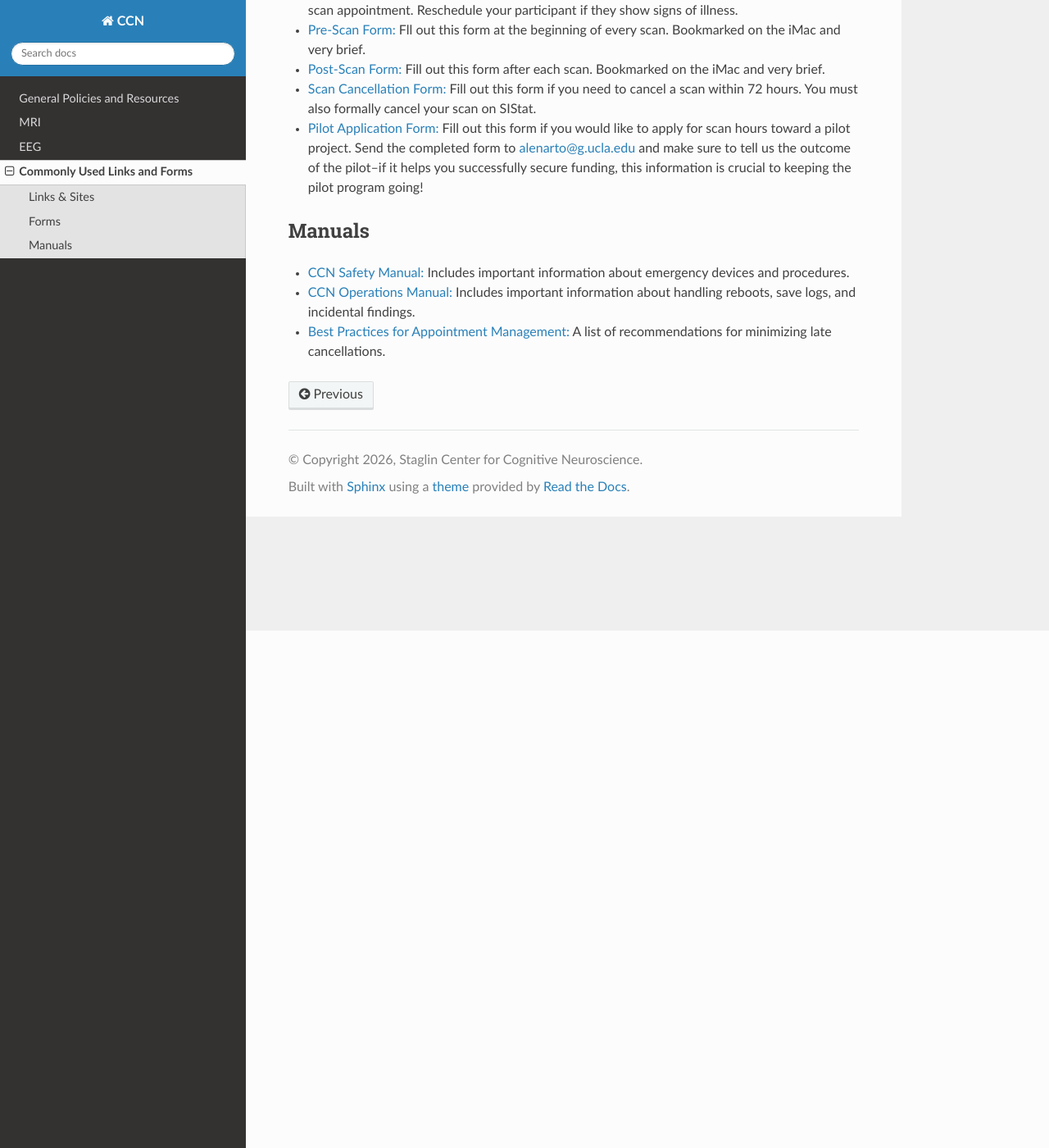
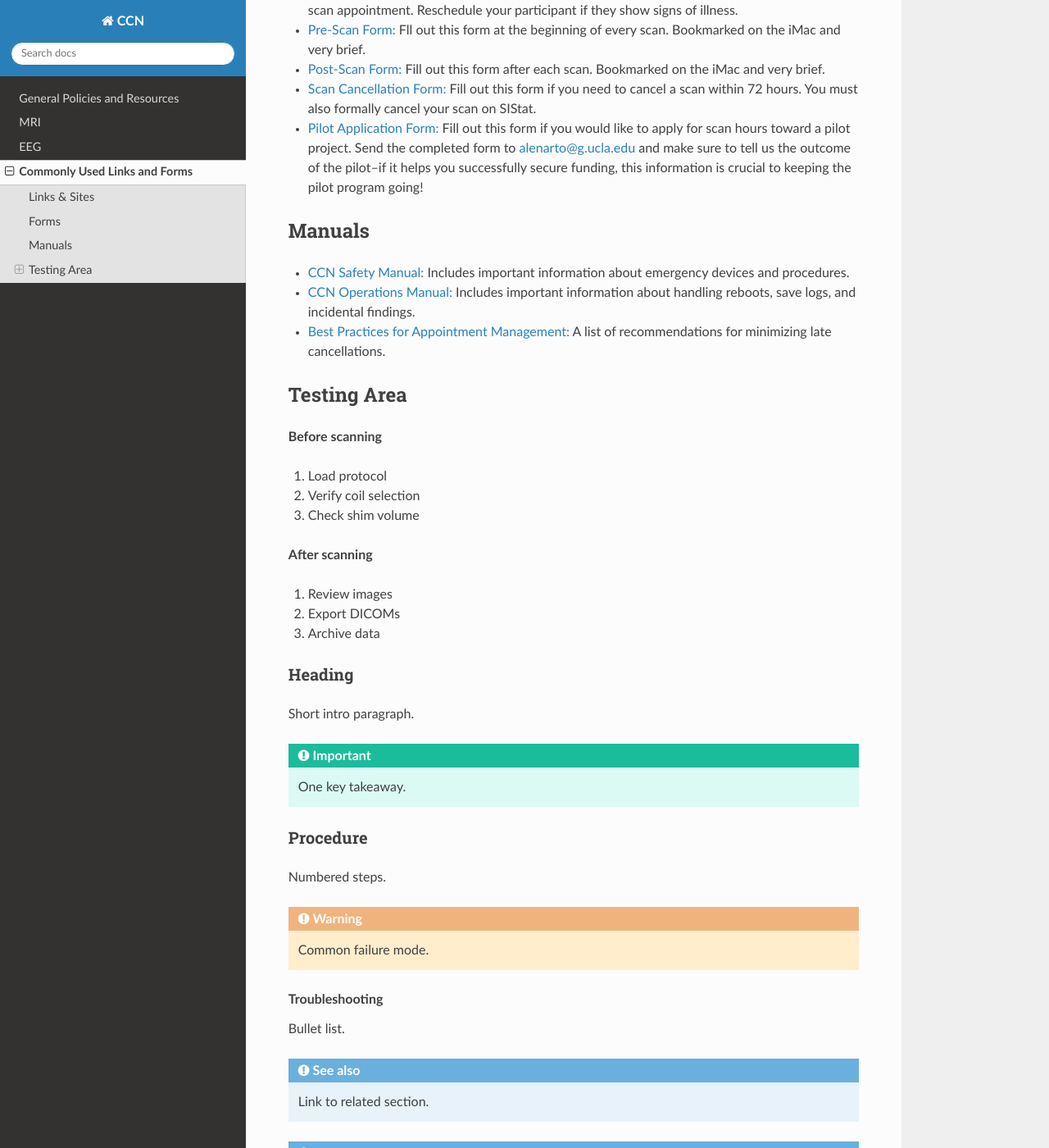
Before and after one commit to CCN-Support/CCN_Wiki, a Sphinx documentation site: the page built from docs/source/links-and-forms.rst, in a window 1280 px wide and 1400 px high, scrolled down 631 px. Shown: the whole window at 82% size. Built offline with Sphinx 7.4.7 and the Read the Docs theme 3.1.0, drawn with Linux system fonts in a browser that asks for light colours; some of the changed text lies outside the part shown.

Commit message:
Update links-and-forms.rst

```diff
--- a/docs/source/links-and-forms.rst
+++ b/docs/source/links-and-forms.rst
@@ -28,3 +28,53 @@ Manuals
 - `CCN Safety Manual: <https://drive.google.com/file/d/13xyaDkLcjBykdLvge3fMe-t_9HoukyMR/view>`_ Includes important information about emergency devices and procedures.
 - `CCN Operations Manual: <https://drive.google.com/file/d/13xyaDkLcjBykdLvge3fMe-t_9HoukyMR/view>`_ Includes important information about handling reboots, save logs, and incidental findings.
 - `Best Practices for Appointment Management: <https://drive.google.com/file/d/1yLR77cLHod_-bwauu4AtoAq51bbiNUgv/view?usp=sharing>`_ A list of recommendations for minimizing late cancellations.
+
+Testing Area
+------------
+**Before scanning**
+
+#. Load protocol
+#. Verify coil selection
+#. Check shim volume
+
+**After scanning**
+
+#. Review images
+#. Export DICOMs
+#. Archive data
+
+Heading
+~~~~~~~
+
+Short intro paragraph.
+
+.. important::
+
+   One key takeaway.
+
+Procedure
+~~~~~~~~~
+
+Numbered steps.
+
+.. warning::
+
+   Common failure mode.
+
+.. rubric:: Troubleshooting
+
+Bullet list.
+
+.. seealso::
+
+   Link to related section.
+
+.. admonition:: XA30 Only
+
+   This feature is only available on XA30.
+
+.. sidebar:: Quick Reference
+
+   * MB factor: 3
+   * TR: 800 ms
+   * TE: 37 ms
```
